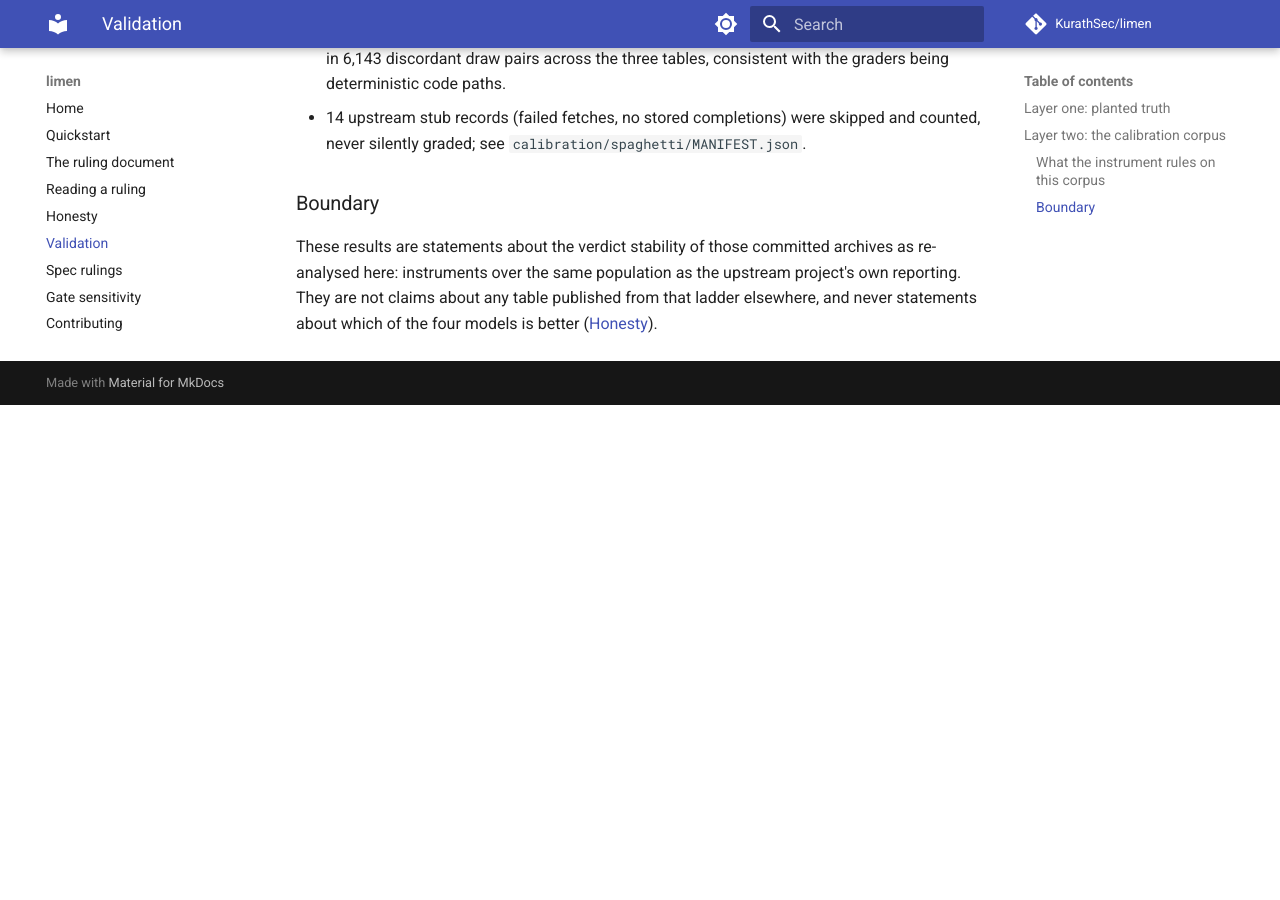
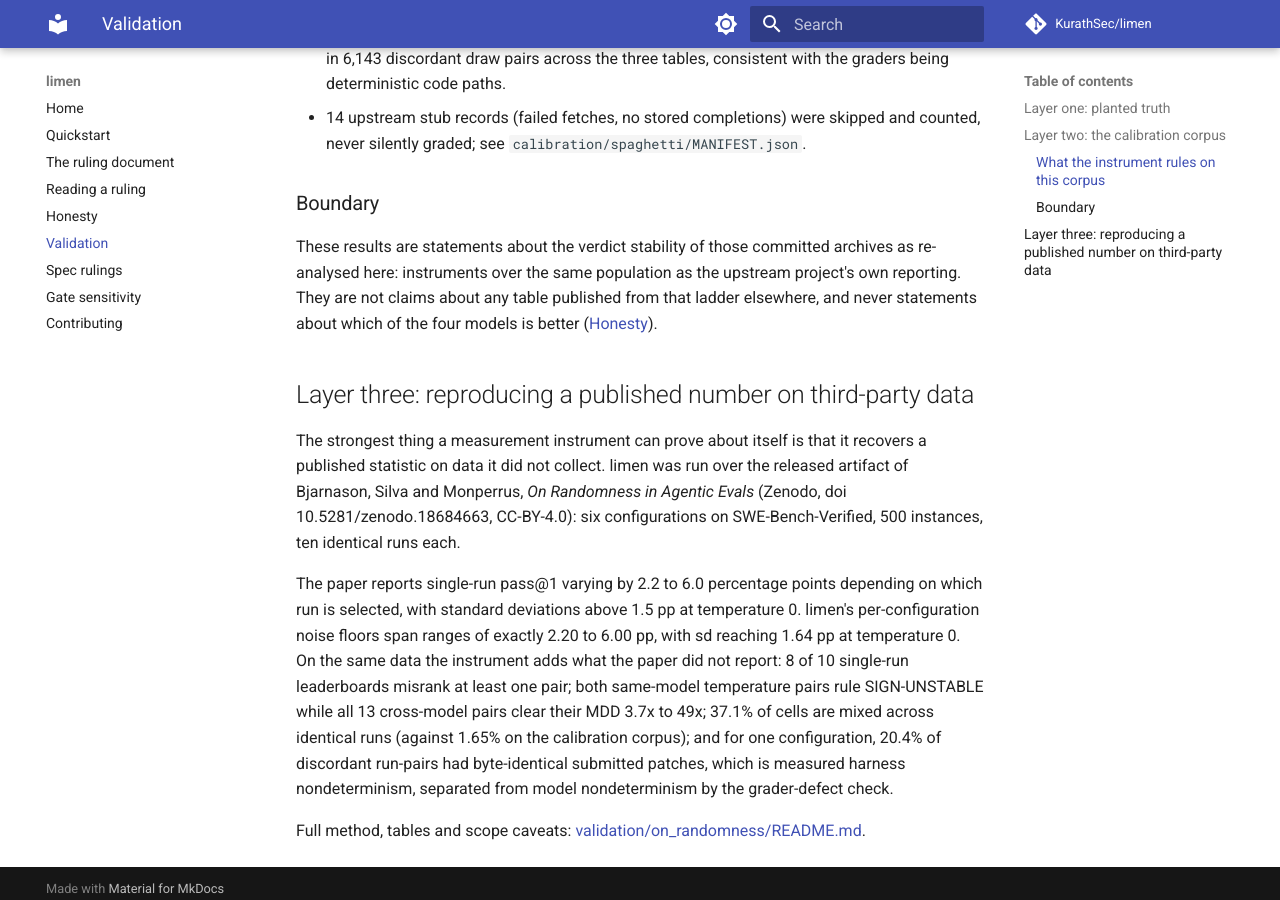
Before and after one commit to KurathSec/limen, an MkDocs documentation site: the page built from docs/validation.md, in a window 1280 px wide and 900 px high, scrolled down 1984 px. Built offline with MkDocs 1.6.1 and Material for MkDocs 9.7.7, drawn with Linux system fonts in a browser that asks for light colours; comment, search, counter and statistics services are not loaded; before the commit the page ends 2389 px from its top, so only the background shows below that.

Commit message:
Validation layer three: reproduce On-Randomness published statistics on third-party data
Ingest the released trajectories artifact (Bjarnason, Silva, Monperrus;
Zenodo 10.5281/zenodo.18684663, CC-BY-4.0): six configurations on
SWE-Bench-Verified, 500 instances, ten identical runs. limen's noise floor
recovers the published single-run pass@1 spread exactly (per-config ranges
2.20-6.00 pp against the published 2.2-6.0; sd 1.64 pp at temperature 0
against the published 'above 1.5'). On the same data the instrument reports
what the paper did not: 8/10 single-run leaderboards misrank at least one
pair, both same-model temperature pairs rule SIGN-UNSTABLE while all 13
cross-model pairs clear their MDD 3.7-49x, 37.1% of cells are mixed across
identical runs, and for DeepSWE-default 20.4% of discordant run-pairs carry
byte-identical submitted patches: measured harness nondeterminism, separated
from model nondeterminism by the grader-defect check. Committed as study
artifacts (table + byte-stable report + write-up), not CI-gated goldens.

```diff
--- a/docs/validation.md
+++ b/docs/validation.md
@@ -95,3 +95,27 @@ archives as re-analysed here: instruments over the same population as the
 upstream project's own reporting. They are not claims about any table
 published from that ladder elsewhere, and never statements about which of the
 four models is better ([Honesty](honesty.md)).
+
+## Layer three: reproducing a published number on third-party data
+
+The strongest thing a measurement instrument can prove about itself is that
+it recovers a published statistic on data it did not collect. limen was run
+over the released artifact of Bjarnason, Silva and Monperrus, *On Randomness
+in Agentic Evals* (Zenodo, doi 10.5281/zenodo.18684663, CC-BY-4.0): six
+configurations on SWE-Bench-Verified, 500 instances, ten identical runs each.
+
+The paper reports single-run pass@1 varying by 2.2 to 6.0 percentage points
+depending on which run is selected, with standard deviations above 1.5 pp at
+temperature 0. limen's per-configuration noise floors span ranges of exactly
+2.20 to 6.00 pp, with sd reaching 1.64 pp at temperature 0. On the same data
+the instrument adds what the paper did not report: 8 of 10 single-run
+leaderboards misrank at least one pair; both same-model temperature pairs
+rule SIGN-UNSTABLE while all 13 cross-model pairs clear their MDD 3.7x to
+49x; 37.1% of cells are mixed across identical runs (against 1.65% on the
+calibration corpus); and for one configuration, 20.4% of discordant run-pairs
+had byte-identical submitted patches, which is measured harness
+nondeterminism, separated from model nondeterminism by the grader-defect
+check.
+
+Full method, tables and scope caveats:
+[validation/on_randomness/README.md](https://github.com/KurathSec/limen/blob/main/validation/on_randomness/README.md).
```
Also changed, not shown: validation/on_randomness/README.md (added, +105 -0 lines), validation/on_randomness/report/report.md (added, +42 -0 lines), 3 other files.
